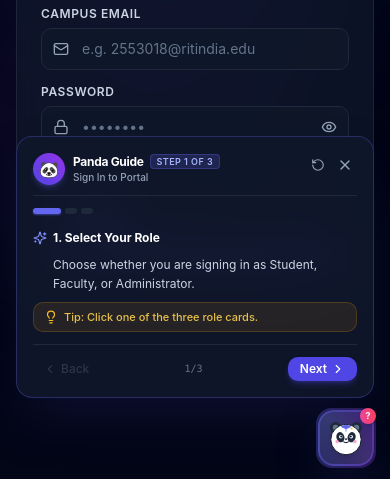
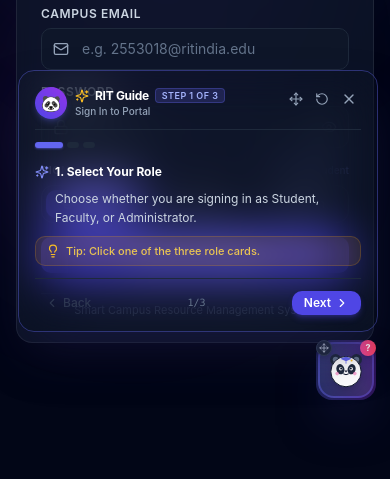
Before and after one commit to sharvilpatil30-alt/lab_sync-B4-, a React (Vite) app in the folder frontend/: page /login in a window 390 px wide. Both pictures are taken after a click on the button "Toggle Panda Campus Guide". Shown: the part 362-841 px from the top of the page. Built offline with nearby package versions, Linux system fonts and the light colour scheme; no server answers.

Commit message:
feat: enable mobile touch drag for panda guide bot and increase profile opacity as per theme

```diff
--- a/frontend/src/components/common/PandaGuideBot.tsx
+++ b/frontend/src/components/common/PandaGuideBot.tsx
@@ -1,4 +1,4 @@
-import React, { useState, useEffect, useMemo } from 'react';
+import React, { useState, useEffect, useMemo, useRef } from 'react';
 import { useLocation, useNavigate } from 'react-router-dom';
 import {
   ChevronRight,
@@ -13,6 +13,7 @@
   Lightbulb,
   ArrowRight,
   RotateCcw,
+  Move,
 } from 'lucide-react';
 import { useAuth, useTheme } from '../../hooks';
 
@@ -41,6 +42,161 @@
   const [currentStepIndex, setCurrentStepIndex] = useState(0);
   const [isWaving, setIsWaving] = useState(false);
   const [hasNewTip, setHasNewTip] = useState(true);
+
+  // Draggable position state (supports mobile touch & desktop dragging anywhere)
+  const [position, setPosition] = useState<{ x: number; y: number }>({ x: 20, y: 100 });
+  const [isMounted, setIsMounted] = useState(false);
+  const [isDragging, setIsDragging] = useState(false);
+
+  const dragRef = useRef<{
+    startX: number;
+    startY: number;
+    startPosX: number;
+    startPosY: number;
+    hasMoved: boolean;
+  }>({
+    startX: 0,
+    startY: 0,
+    startPosX: 0,
+    startPosY: 0,
+    hasMoved: false,
+  });
+
+  const getDefaultPos = () => {
+    if (typeof window === 'undefined') return { x: 20, y: 100 };
+    const isMobile = window.innerWidth < 640;
+    const btnSize = isMobile ? 56 : 64;
+    return {
+      x: Math.max(12, window.innerWidth - btnSize - 16),
+      y: Math.max(12, window.innerHeight - btnSize - (isMobile ? 84 : 24)),
+    };
+  };
+
+  useEffect(() => {
+    setIsMounted(true);
+    try {
+      const saved = localStorage.getItem('smart_campus_panda_pos');
+      if (saved) {
+        const parsed = JSON.parse(saved);
+        const isMobile = window.innerWidth < 640;
+        const btnSize = isMobile ? 56 : 64;
+        const margin = 8;
+        const maxX = Math.max(margin, window.innerWidth - btnSize - margin);
+        const maxY = Math.max(margin, window.innerHeight - btnSize - margin);
+        if (typeof parsed.x === 'number' && typeof parsed.y === 'number') {
+          setPosition({
+            x: Math.min(Math.max(margin, parsed.x), maxX),
+            y: Math.min(Math.max(margin, parsed.y), maxY),
+          });
+          return;
+        }
+      }
+    } catch {}
+
+    setPosition(getDefaultPos());
+  }, []);
+
+  useEffect(() => {
+    const handleResize = () => {
+      setPosition((prev) => {
+        const isMobile = window.innerWidth < 640;
+        const btnSize = isMobile ? 56 : 64;
+        const margin = 8;
+        const maxX = Math.max(margin, window.innerWidth - btnSize - margin);
+        const maxY = Math.max(margin, window.innerHeight - btnSize - margin);
+        return {
+          x: Math.min(Math.max(margin, prev.x), maxX),
+          y: Math.min(Math.max(margin, prev.y), maxY),
+        };
+      });
+    };
+    window.addEventListener('resize', handleResize);
+    return () => window.removeEventListener('resize', handleResize);
+  }, []);
+
+  const handlePointerDown = (e: React.TouchEvent | React.MouseEvent) => {
+    if ('button' in e && e.button !== 0) return;
+    const clientX = 'touches' in e ? e.touches[0].clientX : (e as React.MouseEvent).clientX;
+    const clientY = 'touches' in e ? e.touches[0].clientY : (e as React.MouseEvent).clientY;
+
+    dragRef.current = {
+      startX: clientX,
+      startY: clientY,
+      startPosX: position.x,
+      startPosY: position.y,
+      hasMoved: false,
+    };
+    setIsDragging(true);
+  };
+
+  useEffect(() => {
+    if (!isDragging) return;
+
+    const handlePointerMove = (e: TouchEvent | MouseEvent) => {
+      const clientX = 'touches' in e ? e.touches[0].clientX : (e as MouseEvent).clientX;
+      const clientY = 'touches' in e ? e.touches[0].clientY : (e as MouseEvent).clientY;
+
+      const deltaX = clientX - dragRef.current.startX;
+      const deltaY = clientY - dragRef.current.startY;
+
+      if (!dragRef.current.hasMoved && Math.hypot(deltaX, deltaY) > 5) {
+        dragRef.current.hasMoved = true;
+      }
+
+      if (dragRef.current.hasMoved) {
+        if ('touches' in e && e.cancelable) {
+          e.preventDefault();
+        }
+        const isMobile = window.innerWidth < 640;
+        const btnSize = isMobile ? 56 : 64;
+        const margin = 8;
+        const maxX = Math.max(margin, window.innerWidth - btnSize - margin);
+        const maxY = Math.max(margin, window.innerHeight - btnSize - margin);
+
+        const newX = Math.min(Math.max(margin, dragRef.current.startPosX + deltaX), maxX);
+        const newY = Math.min(Math.max(margin, dragRef.current.startPosY + deltaY), maxY);
+
+        setPosition({ x: newX, y: newY });
+      }
+    };
+
+    const handlePointerUp = () => {
+      setIsDragging(false);
+      if (dragRef.current.hasMoved) {
+        try {
+          localStorage.setItem('smart_campus_panda_pos', JSON.stringify(position));
+        } catch {}
+      }
+    };
+
+    window.addEventListener('mousemove', handlePointerMove);
+    window.addEventListener('mouseup', handlePointerUp);
+    window.addEventListener('touchmove', handlePointerMove, { passive: false });
+    window.addEventListener('touchend', handlePointerUp);
+    window.addEventListener('touchcancel', handlePointerUp);
+
+    return () => {
+      window.removeEventListener('mousemove', handlePointerMove);
+      window.removeEventListener('mouseup', handlePointerUp);
+      window.removeEventListener('touchmove', handlePointerMove);
+      window.removeEventListener('touchend', handlePointerUp);
+      window.removeEventListener('touchcancel', handlePointerUp);
+    };
+  }, [isDragging, position]);
+
+  const handleButtonClick = () => {
+    if (dragRef.current.hasMoved) return;
+    setIsOpen((prev) => !prev);
+    setHasNewTip(false);
+  };
+
+  const handleResetPosition = () => {
+    const defaultPos = getDefaultPos();
+    setPosition(defaultPos);
+    try {
+      localStorage.removeItem('smart_campus_panda_pos');
+    } catch {}
+  };
 
   // Trigger playful wave whenever location changes
   useEffect(() => {
@@ -402,15 +558,50 @@
     }
   };
 
+  if (!isMounted) return null;
+
+  const isMobile = typeof window !== 'undefined' && window.innerWidth < 640;
+  const btnSize = isMobile ? 56 : 64;
+  const showAbove = position.y > 340;
+  const modalWidth = isMobile
+    ? Math.min((typeof window !== 'undefined' ? window.innerWidth : 360) - 24, 360)
+    : 384;
+
+  let modalLeft = 16;
+  if (typeof window !== 'undefined') {
+    if (isMobile) {
+      modalLeft = Math.max(12, Math.min(position.x + btnSize / 2 - modalWidth / 2, window.innerWidth - modalWidth - 12));
+    } else {
+      if (position.x > window.innerWidth / 2) {
+        modalLeft = Math.max(16, position.x + btnSize - modalWidth);
+      } else {
+        modalLeft = Math.min(window.innerWidth - modalWidth - 16, Math.max(16, position.x));
+      }
+    }
+  }
+
+  const modalStyle: React.CSSProperties = {
+    position: 'fixed',
+    left: `${modalLeft}px`,
+    width: `${modalWidth}px`,
+    zIndex: 60,
+    ...(showAbove
+      ? { bottom: `${typeof window !== 'undefined' ? window.innerHeight - position.y + 10 : 80}px` }
+      : { top: `${position.y + btnSize + 10}px` }),
+  };
+
+  const isRightSide = typeof window !== 'undefined' && position.x > window.innerWidth / 2;
+
   return (
-    <aside aria-label="Panda Campus Guide" className="fixed bottom-4 sm:bottom-6 right-4 sm:right-6 z-50 flex flex-col items-end select-none pointer-events-none">
+    <aside aria-label="Panda Campus Guide" className="select-none pointer-events-none">
       {/* Speech Bubble / Step Guide Modal */}
       {isOpen && (
         <div
-          className={`pointer-events-auto mb-3 w-[calc(100vw-2rem)] sm:w-96 max-w-sm rounded-2xl backdrop-blur-xl p-4 animate-in fade-in slide-in-from-bottom-3 duration-200 transition-colors ${
+          style={modalStyle}
+          className={`pointer-events-auto max-w-sm rounded-2xl backdrop-blur-xl p-4 animate-in fade-in zoom-in-95 duration-200 transition-colors shadow-2xl ${
             isGoldPink
-              ? 'bg-white/95 border border-pink-200/90 shadow-2xl shadow-rose-900/15 text-slate-800 ring-1 ring-pink-100/80'
-              : 'bg-slate-900/95 dark:bg-slate-950/95 border border-indigo-500/30 dark:border-indigo-400/20 shadow-2xl shadow-indigo-950/50 text-slate-100'
+              ? 'bg-white/98 border border-pink-200/90 shadow-2xl shadow-rose-900/15 text-slate-800 ring-1 ring-pink-100/80'
+              : 'bg-slate-900/98 dark:bg-slate-950/98 border border-indigo-500/40 dark:border-indigo-400/30 shadow-2xl shadow-indigo-950/60 text-slate-100'
           }`}
         >
           {/* Header */}
@@ -431,12 +622,13 @@
               </div>
               <div>
                 <div className="flex items-center gap-1.5">
+                  <Sparkles className="w-3.5 h-3.5 text-amber-400" />
                   <span
                     className={`text-xs font-bold tracking-tight ${
                       isGoldPink ? 'text-slate-900' : 'text-white'
                     }`}
                   >
-                    Panda Guide
+                    RIT Guide
                   </span>
                   <span
                     className={`text-[9px] font-semibold uppercase tracking-wider px-1.5 py-0.2 rounded border ${
@@ -459,6 +651,17 @@
             </div>
 
             <div className="flex items-center gap-1">
+              <button
+                onClick={handleResetPosition}
+                title="Reset Panda to default position"
+                className={`p-1 rounded-lg transition-colors ${
+                  isGoldPink
+                    ? 'text-slate-400 hover:text-slate-700 hover:bg-pink-50'
+                    : 'text-slate-400 hover:text-white hover:bg-slate-800'
+                }`}
+              >
+                <Move className="w-3.5 h-3.5" />
+              </button>
               <button
                 onClick={() => setCurrentStepIndex(0)}
                 title="Restart Steps"
@@ -630,8 +833,16 @@
         </div>
       )}
 
-      {/* Floating Animated Panda Button */}
-      <div className="pointer-events-auto flex items-center gap-2">
+      {/* Floating Draggable Panda Button */}
+      <div
+        style={{
+          position: 'fixed',
+          left: `${position.x}px`,
+          top: `${position.y}px`,
+          zIndex: 55,
+        }}
+        className="pointer-events-auto flex items-center gap-2"
+      >
         {/* Helper preview bubble when minimized */}
         {!isOpen && hasNewTip && (
           <div
@@ -639,10 +850,12 @@
               setIsOpen(true);
               setHasNewTip(false);
             }}
-            className={`cursor-pointer hidden sm:flex items-center gap-2 text-xs px-3 py-1.5 rounded-full border shadow-lg transition-all hover:scale-105 animate-bounce duration-1000 ${
+            className={`cursor-pointer absolute top-1/2 -translate-y-1/2 flex items-center gap-2 text-xs px-3 py-1.5 rounded-full border shadow-lg transition-all hover:scale-105 duration-300 whitespace-nowrap z-10 ${
+              isRightSide ? 'right-full mr-2' : 'left-full ml-2'
+            } ${
               isGoldPink
                 ? 'bg-white/95 text-slate-800 border-pink-200/90 shadow-pink-900/10 hover:border-pink-300'
-                : 'bg-slate-900/90 dark:bg-slate-950/90 text-white border-indigo-500/30 shadow-indigo-950/40 hover:border-indigo-400'
+                : 'bg-slate-900/95 dark:bg-slate-950/95 text-white border-indigo-500/30 shadow-indigo-950/40 hover:border-indigo-400'
             }`}
           >
             <span className="relative flex h-2 w-2">
@@ -662,24 +875,40 @@
                 isGoldPink ? 'text-slate-800' : 'text-slate-100'
               }`}
             >
-              Need help here? Click me! 🐼
+              Need help? Tap me! 🐼
             </span>
           </div>
         )}
 
         <button
-          onClick={() => {
-            setIsOpen((prev) => !prev);
-            setHasNewTip(false);
-          }}
+          onTouchStart={handlePointerDown}
+          onMouseDown={handlePointerDown}
+          onClick={handleButtonClick}
           aria-label="Toggle Panda Campus Guide"
-          title={isOpen ? 'Close Panda Guide' : 'Open Page Steps Guide'}
-          className={`group relative flex items-center justify-center w-14 h-14 sm:w-16 sm:h-16 rounded-2xl border-2 transition-all transform hover:-translate-y-1 active:translate-y-0 ${
+          title="Drag to move anywhere • Tap to open steps guide"
+          style={{ touchAction: 'none' }}
+          className={`group relative flex items-center justify-center w-14 h-14 sm:w-16 sm:h-16 rounded-2xl border-2 transition-transform transform select-none ${
+            isDragging
+              ? 'cursor-grabbing scale-105 shadow-2xl ring-2 ring-indigo-400 ring-offset-2 ring-offset-slate-900'
+              : 'cursor-grab hover:-translate-y-1 active:translate-y-0'
+          } ${
             isGoldPink
               ? 'bg-gradient-to-tr from-white via-rose-50 to-amber-50 text-slate-800 border-pink-300 hover:border-amber-400 shadow-2xl shadow-pink-300/30 hover:shadow-pink-400/40'
               : 'bg-gradient-to-tr from-slate-900 via-slate-800 to-indigo-950 text-white border-indigo-500/40 hover:border-indigo-400 shadow-2xl shadow-indigo-900/50 hover:shadow-indigo-500/30'
           } ${isWaving ? 'scale-110' : ''}`}
         >
+          {/* Draggable grip indicator */}
+          <span
+            className={`absolute -top-1 -left-1 flex h-4 w-4 items-center justify-center rounded-full text-[8px] font-bold shadow-md transition-colors ${
+              isGoldPink
+                ? 'bg-amber-100 text-amber-800 border border-amber-300'
+                : 'bg-slate-800 text-slate-300 border border-slate-700'
+            }`}
+            title="Draggable - move me anywhere on screen"
+          >
+            <Move className="w-2.5 h-2.5" />
+          </span>
+
           {/* Glowing Aura Ring */}
           <span
             className={`absolute -inset-1 rounded-2xl blur-xs transition duration-300 -z-10 ${
--- a/frontend/src/pages/student/Profile/index.tsx
+++ b/frontend/src/pages/student/Profile/index.tsx
@@ -14,16 +14,25 @@
   CheckCircle2,
   Lock,
 } from 'lucide-react';
-import { useAuth, useUserProfile } from '../../../hooks';
+import { useAuth, useUserProfile, useTheme } from '../../../hooks';
 import { Button, Input, Breadcrumbs, useToast, ErrorMessage, ConfirmDialog } from '../../../components/common';
 
 export const ProfilePage: React.FC = () => {
   const { user, role, logout, updateUser } = useAuth();
   const { updateProfile } = useUserProfile();
   const { addToast } = useToast();
+  const { isGoldPink } = useTheme();
   const navigate = useNavigate();
 
-  const [name, setName] = useState(user?.name || '');
+  const userProfileName = user?.name
+    ? user.role === 'faculty' && user.name.startsWith('Student (')
+      ? user.name.replace(/^Student \(/, 'Prof. (')
+      : user.role === 'admin' && user.name.startsWith('Student (')
+      ? user.name.replace(/^Student \(/, 'Admin (')
+      : user.name
+    : '';
+
+  const [name, setName] = useState(userProfileName);
   const [department, setDepartment] = useState(user?.department || '');
   const [phone, setPhone] = useState(user?.profile?.phone || '');
   const [isSaving, setIsSaving] = useState(false);
@@ -154,24 +163,66 @@
       )}
 
       {/* Profile Overview Card */}
-      <div className="glass-panel p-6 sm:p-8 rounded-2xl border border-slate-800 space-y-6 shadow-2xl">
-        <div className="flex flex-col sm:flex-row sm:items-center justify-between gap-4 pb-6 border-b border-slate-800">
+      <div
+        className={`p-6 sm:p-8 rounded-2xl border transition-colors shadow-2xl backdrop-blur-xl space-y-6 ${
+          isGoldPink
+            ? 'bg-white/98 border-pink-200/90 shadow-pink-900/5 text-slate-800 ring-1 ring-pink-100/80'
+            : 'bg-slate-900/98 border-slate-800/90 shadow-slate-950/60 text-slate-100'
+        }`}
+      >
+        <div
+          className={`flex flex-col sm:flex-row sm:items-center justify-between gap-4 pb-6 border-b ${
+            isGoldPink ? 'border-pink-100' : 'border-slate-800'
+          }`}
+        >
           <div className="flex items-center gap-4">
-            <div className="w-16 h-16 rounded-2xl bg-indigo-600/10 border border-indigo-500/20 flex items-center justify-center shrink-0">
-              <User className="w-8 h-8 text-indigo-400" />
+            <div
+              className={`w-16 h-16 rounded-2xl flex items-center justify-center shrink-0 shadow-md ${
+                isGoldPink
+                  ? 'bg-gradient-to-tr from-amber-100 via-pink-100 to-rose-100 border-2 border-pink-300 text-rose-600'
+                  : 'bg-indigo-600/20 border-2 border-indigo-500/30 text-indigo-400'
+              }`}
+            >
+              <User className="w-8 h-8" />
             </div>
             <div>
               <div className="flex items-center gap-2">
-                <h3 className="text-lg font-bold text-white">{user?.name}</h3>
-                <span className={`inline-flex items-center gap-1 text-[10px] uppercase font-mono font-bold px-2 py-0.5 rounded-full border ${roleInfo.badgeColor}`}>
+                <h3
+                  className={`text-lg font-bold ${
+                    isGoldPink ? 'text-slate-900' : 'text-white'
+                  }`}
+                >
+                  {userProfileName || user?.name}
+                </h3>
+                <span
+                  className={`inline-flex items-center gap-1 text-[10px] uppercase font-mono font-bold px-2 py-0.5 rounded-full border ${roleInfo.badgeColor}`}
+                >
                   {roleInfo.icon}
                   <span>{user?.role}</span>
                 </span>
               </div>
-              <p className="text-xs text-slate-400">{user?.email}</p>
+              <p
+                className={`text-xs ${
+                  isGoldPink ? 'text-slate-600' : 'text-slate-400'
+                }`}
+              >
+                {user?.email}
+              </p>
               <div className="flex items-center gap-2 mt-1.5">
-                <span className="text-[10px] text-slate-500 font-mono">User ID:</span>
-                <span className="text-[10px] font-mono text-indigo-400 font-semibold px-1.5 py-0.2 rounded bg-slate-900 border border-slate-800">
+                <span
+                  className={`text-[10px] font-mono ${
+                    isGoldPink ? 'text-slate-500' : 'text-slate-400'
+                  }`}
+                >
+                  User ID:
+                </span>
+                <span
+                  className={`text-[10px] font-mono font-semibold px-1.5 py-0.2 rounded border ${
+                    isGoldPink
+                      ? 'bg-pink-50 border-pink-200 text-pink-700'
+                      : 'bg-slate-950 border-slate-800 text-indigo-400'
+                  }`}
+                >
                   {user?.id || 'usr_campus_01'}
                 </span>
               </div>
@@ -179,7 +230,13 @@
           </div>
         </div>
 
-        <p className="text-xs text-slate-400 bg-slate-900/60 p-3.5 rounded-xl border border-slate-800/80">
+        <p
+          className={`text-xs p-3.5 rounded-xl border ${
+            isGoldPink
+              ? 'bg-pink-50/90 border-pink-100 text-slate-700'
+              : 'bg-slate-800/90 border-slate-700/80 text-slate-200'
+          }`}
+        >
           {roleInfo.sub}
         </p>
 
```
